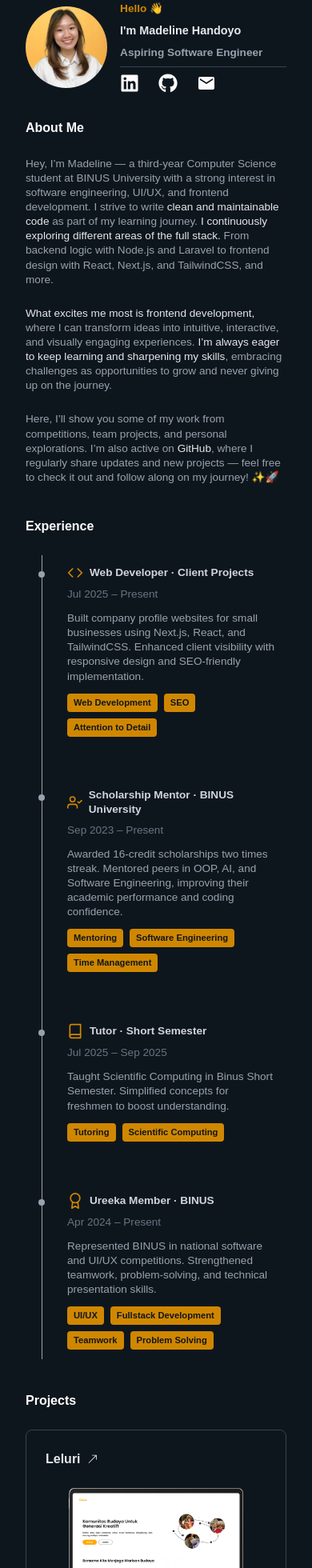
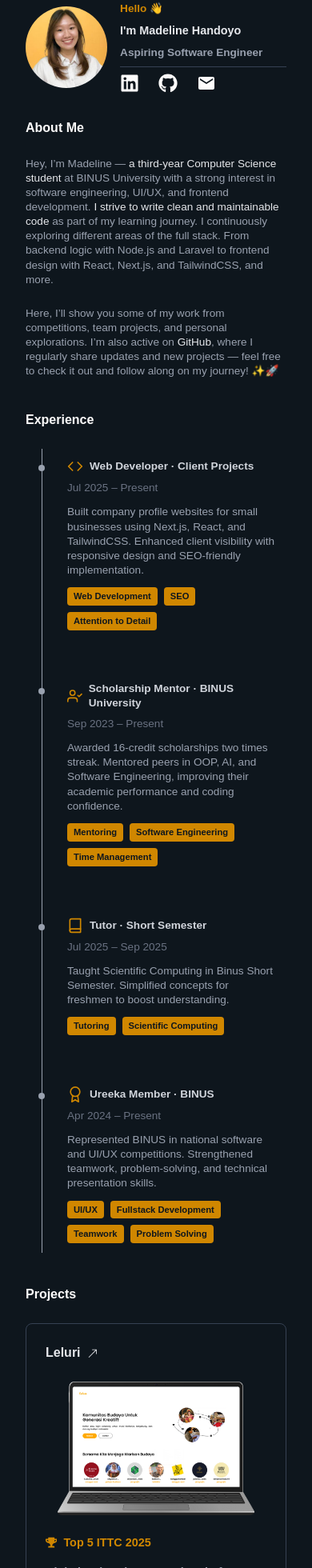
Before and after one commit to medlynhan/medlynaa, a Next.js app: page / in a window 390 px wide. Shown: the part 30-1990 px from the top of the page at 80% size. Built offline with nearby package versions, Linux system fonts and the light colour scheme.

Commit message:
add projects achievement

```diff
--- a/src/app/page.jsx
+++ b/src/app/page.jsx
@@ -163,20 +163,17 @@
         >
             <p className="sub-header-text lg:text-lg font-semibold ">About Me</p>
             <p className="text-start md:text-justify">
-              Hey, I’m Madeline — a third-year Computer Science student at BINUS University with a strong interest in software engineering, UI/UX, and frontend development. I strive to write <span className=" text-gray-200  hover:text-yellow-600 cursor-pointer">clean and maintainable code</span> as part of my learning journey. <span className="text-gray-200 hover:text-yellow-600 cursor-pointer"> I continuously exploring different areas of the full stack.</span> From backend logic with Node.js and Laravel to frontend design with React, Next.js, and TailwindCSS, and more.
+              Hey, I’m Madeline — <span className="text-gray-200  hover:text-yellow-600 cursor-pointer">a third-year Computer Science student</span> at BINUS University with a strong interest in software engineering, UI/UX, and frontend development.  <span className=" text-gray-200  hover:text-yellow-600 cursor-pointer">I strive to write clean and maintainable code</span> as part of my learning journey.  I continuously exploring different areas of the full stack. From backend logic with Node.js and Laravel to frontend design with React, Next.js, and TailwindCSS, and more.
             </p>
             <p className="text-start md:text-justify">
-              <span className=" text-gray-200 hover:text-yellow-600 cursor-pointer">What excites me most is frontend development,</span> where I can transform ideas into intuitive, interactive, and visually engaging experiences. <span className=" text-gray-200 hover:text-yellow-600 cursor-pointer">I’m always eager to keep learning and sharpening my skills</span>, embracing challenges as opportunities to grow and never giving up on the journey.
-            </p>
-            <p className="text-start md:text-justify">
-              Here, I’ll show you some of my work from <span className="    ">competitions, team projects, and personal explorations.</span> I’m also active on   <div className="inline relative group  text-gray-200 hover:text-yellow-600 cursor-pointer">
+              Here, I’ll show you some of my work from <span className="    ">competitions, team projects, and personal explorations.</span> I’m also active on   <div className="inline relative group text-gray-200 hover:text-yellow-600 cursor-pointer">
                       <a
                         target="_blank"
                         rel="noopener noreferrer"
                         href="https://github.com/medlynhan"
                         className="no-underline text-inherit cursor-auto"
                       >
-                        <span className="lg:cursor-pointer">GitHub</span>
+                        <span className="cursor-pointer">GitHub</span>
                       </a>
                       <img
                         src="/github.png" // The image to show on hover
--- a/src/components/Project.jsx
+++ b/src/components/Project.jsx
@@ -3,6 +3,7 @@
 import Image from "next/image";
 import { BsArrowUpRight } from "react-icons/bs";
 import { GoDotFill } from "react-icons/go";
+import { FaTrophy } from "react-icons/fa";
 
 export default function Project({title,proglang, link, imageLink,projectType, achievement,description, onClick, type}) {
 
@@ -56,7 +57,7 @@
             <Image src={imageLink} alt="Madeline Profile" width={250} height={100} className={`rounded-lg ${isHovered ? 'opacity-100' : 'opacity-100'}`} />
           </div>
           <div className='flex gap-4 flex-col text-start md:text-justify'>
-            {achievement && (<div className='text-sm font-semibold'>{achievement}</div>)}
+            {achievement && (<div className='text-sm font-semibold flex items-center gap-2 text-yellow-600'><FaTrophy/> <p>{achievement}</p></div>)}
             <div className='text-sm font-semibold'>{projectType}</div>
             <div className='text-sm'>{description}</div>
           </div>
--- a/src/components/projectsSection.jsx
+++ b/src/components/projectsSection.jsx
@@ -11,6 +11,7 @@
     proglang: ["Next.js", "Typescript", "React", "Tailwind CSS", "ShadCN UI", "Supabase", "Vercel"],
     link: "https://leluri.vercel.app/",
     imageLink: "/leluri.png",
+    achievement : "Top 5 ITTC 2025 ",
     type: "Team",
     route: "Leluri",
   },
@@ -22,6 +23,7 @@
     proglang: ["Laravel", "HTML", "CSS", "JQuery", "MySQL", "Railway"],
     link: "https://tapaknusa.up.railway.app/",
     imageLink: "/tapaknusa.png",
+    achievement : "Top 6 PARAS ICT X 2025 ",
     type: "Personal",
     route: "Tapaknusa",
   },
@@ -58,6 +60,7 @@
             imageLink={proj.imageLink}
             description={proj.description}
             type={proj.type}
+            achievement = {proj.achievement}
           />
         </motion.div>
       ))}
--- a/src/data/projects.js
+++ b/src/data/projects.js
@@ -49,7 +49,7 @@
     "/tapaknusa 7.png",
   ],
   highlights: [
-    "Led UI/UX design, ensuring intuitive flows and visually appealing interfaces aligned with cultural branding.",
+    "Make UI/UX design, ensuring intuitive flows and visually appealing interfaces aligned with cultural branding.",
     "Engineered full-stack e-commerce features (cart, orders, authentication) with clean MVC architecture.",
     "Developed responsive frontend with custom CSS and jQuery to deliver a smooth user experience.",
     "Designed and optimized database schema to ensure reliable data relationships and performance."
```
